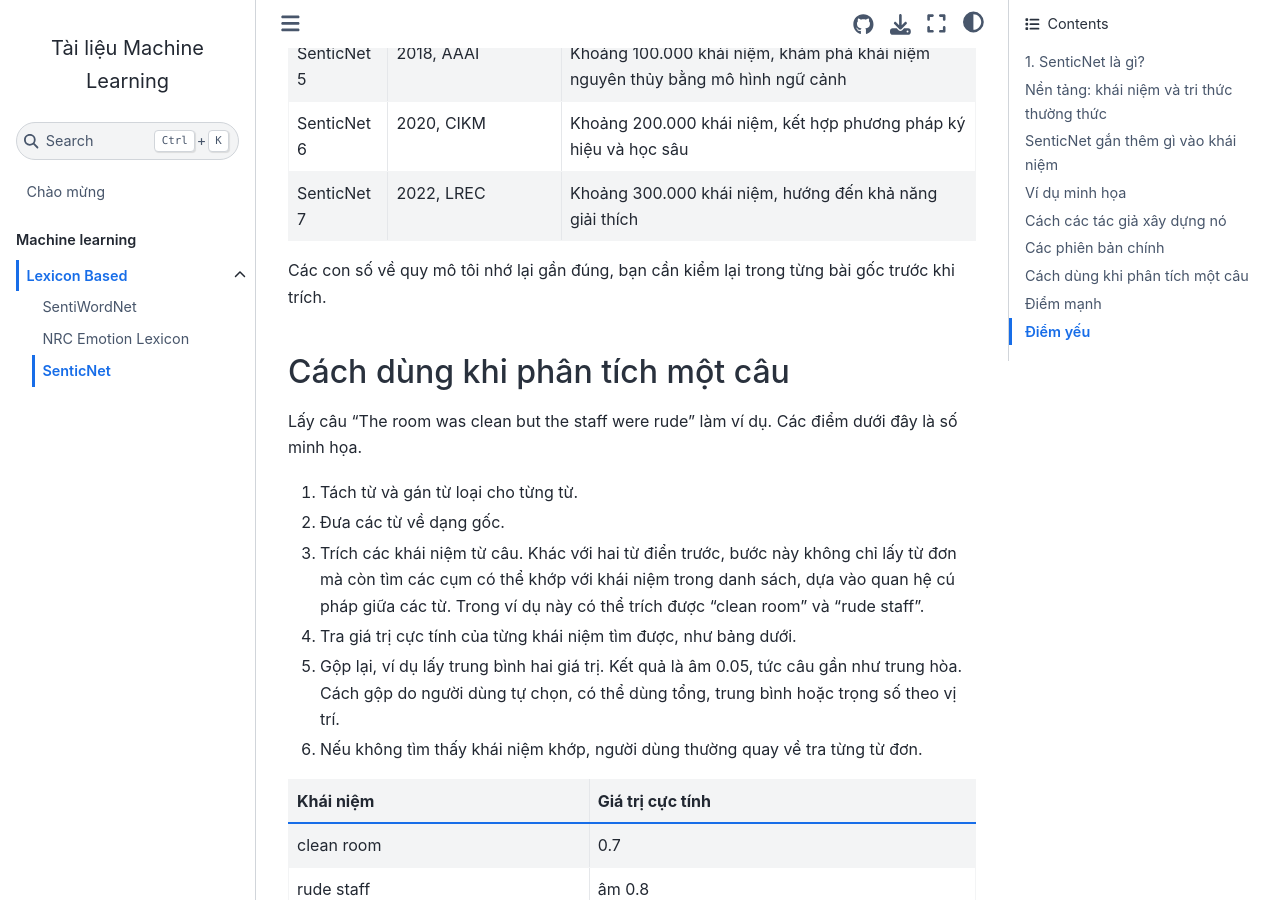
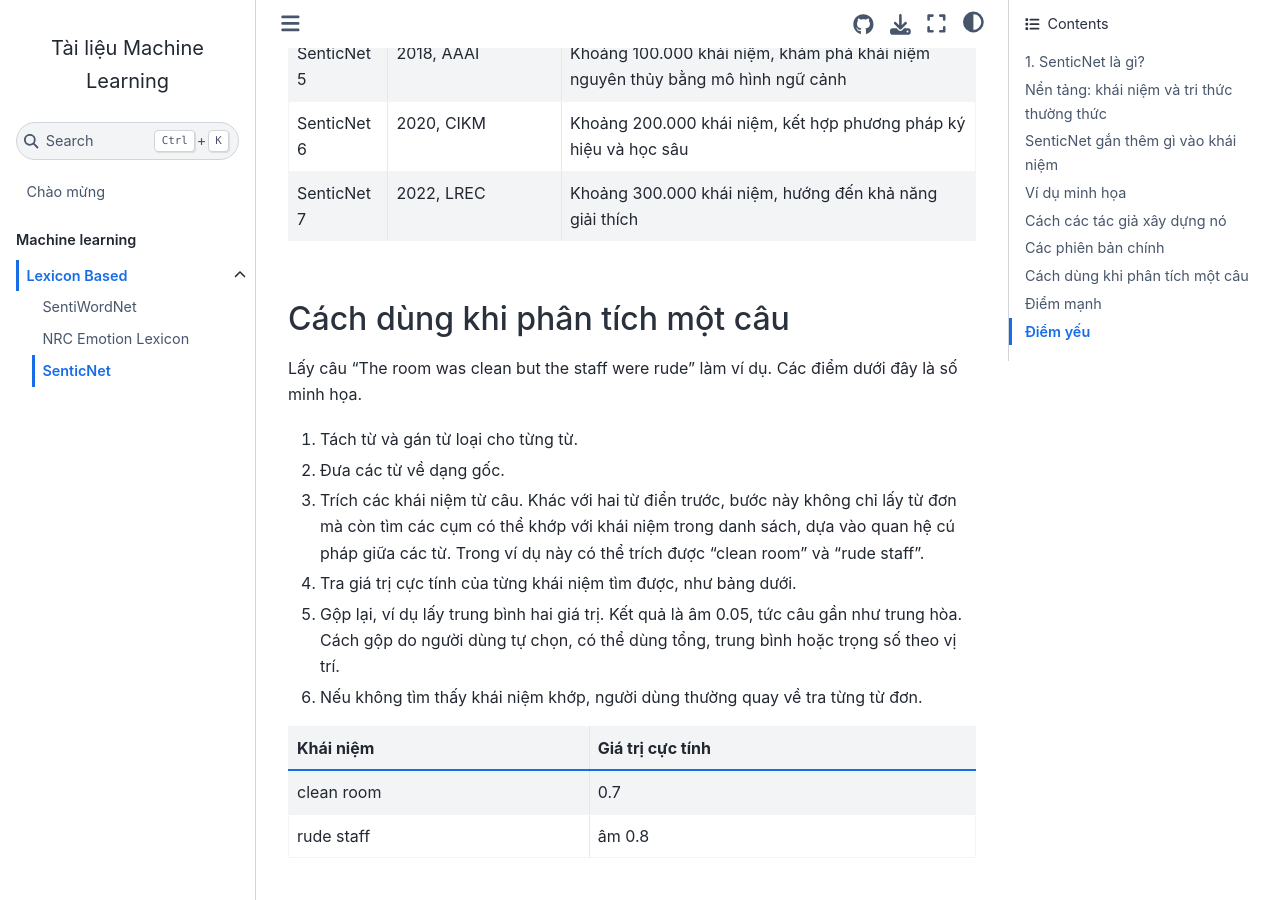
Before and after one commit to uynchin/tai-lieu-machine-learning, a Jupyter Book: the page built from chuong1/senticnet.md, in a window 1280 px wide and 900 px high, scrolled down 2996 px. Built offline with Jupyter Book 1.0.4 settings and Sphinx 7.4.7 and the Sphinx Book theme 1.1.4, drawn with Linux system fonts in a browser that asks for light colours.

Commit message:
Update senticnet.md

```diff
--- a/chuong1/senticnet.md
+++ b/chuong1/senticnet.md
@@ -66,8 +66,6 @@ Số khái niệm tăng dần qua các bản, từ vài nghìn ở bản đầu
 | SenticNet 6 | 2020, CIKM | Khoảng 200.000 khái niệm, kết hợp phương pháp ký hiệu và học sâu |
 | SenticNet 7 | 2022, LREC | Khoảng 300.000 khái niệm, hướng đến khả năng giải thích |
 
-Các con số về quy mô tôi nhớ lại gần đúng, bạn cần kiểm lại trong từng bài gốc trước khi trích.
-
 ## Cách dùng khi phân tích một câu
 
 Lấy câu "The room was clean but the staff were rude" làm ví dụ. Các điểm dưới đây là số minh họa.
```
